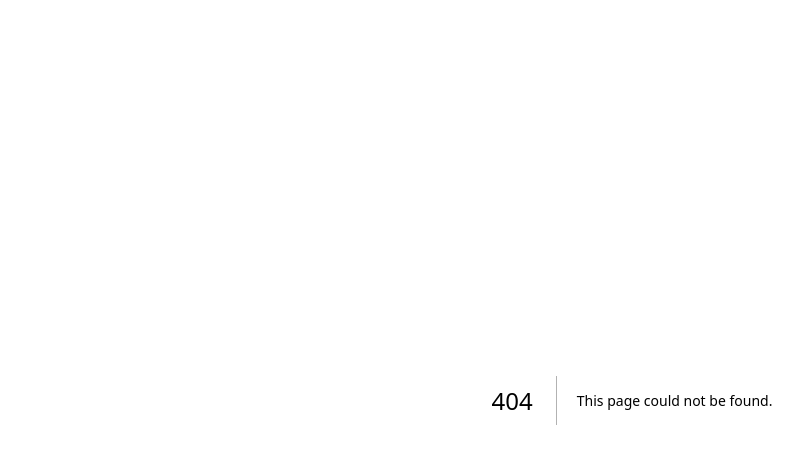
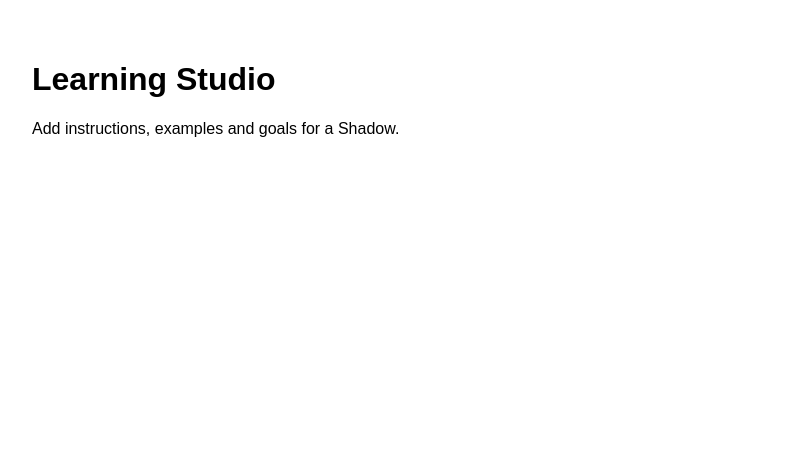
Before and after one commit to carbonactual/Shadow, a Next.js app in the folder apps/web/: page /learn in a window 1280 px wide. Before the commit this address had no page. Shown: the top 464 px of the page, without its empty margins (8-811 px from the left). Built offline with nearby package versions, Linux system fonts and the light colour scheme.

Commit message:
Add learning page

```diff
--- /dev/null
+++ b/apps/web/app/learn/page.jsx
@@ -0,0 +1,8 @@
+export default function LearnPage() {
+  return (
+    <main style={{ fontFamily: 'Arial', padding: 32 }}>
+      <h1>Learning Studio</h1>
+      <p>Add instructions, examples and goals for a Shadow.</p>
+    </main>
+  );
+}
```
